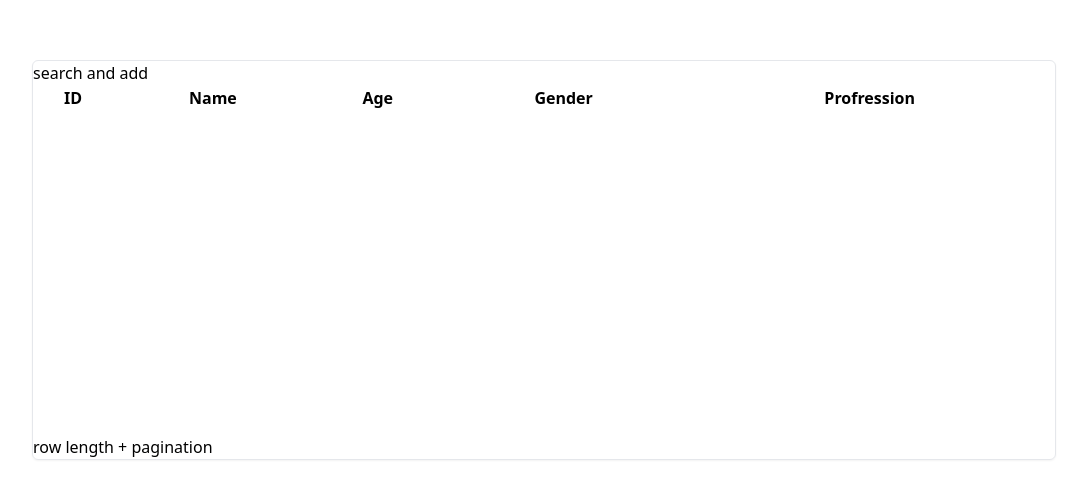
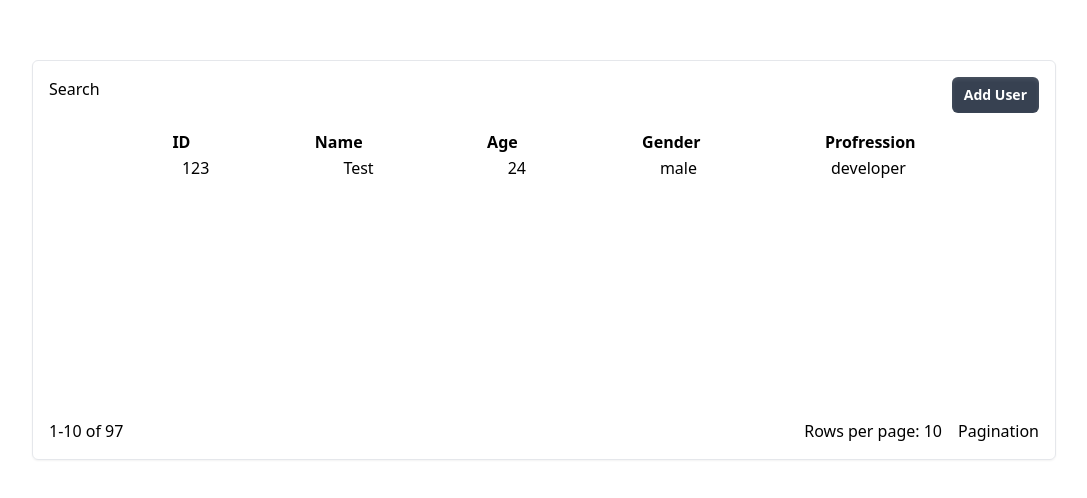
Before and after one commit to kielllll/datatable, a React (Vite) app: page / in a window 1280 px wide. Shown: the part 140-638 px from the top of the page, without its empty margins (96-1183 px from the left). Built offline with nearby package versions, Linux system fonts and the light colour scheme.

Commit message:
feat: datatable sections

```diff
--- a/package.json
+++ b/package.json
@@ -10,6 +10,7 @@
     "preview": "vite preview"
   },
   "dependencies": {
+    "@headlessui/react": "^2.1.1",
     "classnames": "^2.5.1",
     "react": "^18.3.1",
     "react-dom": "^18.3.1"
--- a/src/App.tsx
+++ b/src/App.tsx
@@ -1,4 +1,4 @@
-import DataTable, { Column } from './components/datatable'
+import DataTable from './components/datatable'
 import { UserRecord } from './types'
 import { useColumns } from './utils'
 
@@ -7,12 +7,28 @@ function App() {
 
   return (
     <div className="h-screen w-screen flex justify-center items-center">
-      <DataTable data={[] as UserRecord[]}>
+      <DataTable
+        data={
+          [
+            {
+              id: '123',
+              name: 'Test',
+              age: 24,
+              gender: 'male',
+              profession: 'developer',
+            },
+          ] as UserRecord[]
+        }
+        addButtonProps={{
+          onClick: () => console.log('clicked'),
+          label: 'Add User',
+        }}
+      >
         {columns.map((column) => (
-          <Column
+          <DataTable.Column
             key={column.key}
             header={column.label}
-            render={(row: UserRecord) => <span>{row.id}</span>}
+            render={(row: UserRecord) => <span>{row[column.key]}</span>}
           />
         ))}
       </DataTable>
--- /dev/null
+++ b/src/components/button/Button.tsx
@@ -0,0 +1,18 @@
+import { Button as HButton } from '@headlessui/react'
+import { MouseEventHandler, ReactNode } from 'react'
+
+interface ButtonProps {
+  children: ReactNode
+  onClick: MouseEventHandler<HTMLButtonElement>
+}
+
+export default function Button({ children, onClick }: ButtonProps) {
+  return (
+    <HButton
+      className="inline-flex items-center gap-2 rounded-md bg-gray-700 py-1.5 px-3 text-sm/6 font-semibold text-white shadow-inner shadow-white/10 focus:outline-none data-[hover]:bg-gray-600 data-[open]:bg-gray-700 data-[focus]:outline-1 data-[focus]:outline-white"
+      onClick={onClick}
+    >
+      {children}
+    </HButton>
+  )
+}
--- /dev/null
+++ b/src/components/button/index.ts
@@ -0,0 +1 @@
+export { default } from './Button'
--- a/src/components/datatable/Column.tsx
+++ /dev/null
@@ -1,14 +0,0 @@
-import React from 'react'
-
-interface ColumnProps<T> {
-  row?: T
-  render: (row: T) => React.ReactNode
-  header: string
-}
-
-export default function Column<T>({
-  row,
-  render,
-}: ColumnProps<T>): JSX.Element {
-  return <>{row && render(row)}</>
-}
--- a/src/components/datatable/DataTable.tsx
+++ b/src/components/datatable/DataTable.tsx
@@ -1,44 +1,67 @@
+import { MouseEventHandler, ReactElement, ReactNode } from 'react'
 import classNames from 'classnames'
-import { Children, ReactElement, ReactNode, cloneElement } from 'react'
+import Row from './Row'
+import Button from '../button'
+
+interface ColumnProps<T> {
+  render: (row: T) => React.ReactNode
+  header: string
+}
 
 interface DataTableProps<T> {
   className?: string
-  children: ReactNode
+  children: ReactElement<ColumnProps<T>>[]
   data: T[]
+  addButtonProps: {
+    onClick: MouseEventHandler<HTMLButtonElement>
+    label: ReactNode
+  }
 }
 
 export default function DataTable<T>({
   className,
   children,
   data,
+  addButtonProps,
 }: DataTableProps<T>): JSX.Element {
   return (
     <div
       className={classNames(
-        'w-[80%] h-[50%] shadow-sm border rounded-md flex flex-col',
+        'w-[80%] h-[50%] shadow-sm border rounded-md flex flex-col p-4 gap-4',
         className
       )}
     >
-      <header className="mb-auto">search and add</header>
-      <table className="flex-1">
-        <thead>
-          <tr>
-            {Children.map(children, (child) => (
-              <th>{(child as ReactElement).props.header}</th>
+      <header className="mb-auto flex justify-between">
+        <div>Search</div>
+        <Button onClick={addButtonProps.onClick}>{addButtonProps.label}</Button>
+      </header>
+      <table className="w-full flex flex-col h-full">
+        <thead className="w-full">
+          <Row>
+            {children.map((child, index) => (
+              <th key={index}>{child.props.header}</th>
             ))}
-          </tr>
+          </Row>
         </thead>
-        <tbody>
+        <tbody className="w-full">
           {data.map((row, rowIndex) => (
-            <tr key={rowIndex}>
-              {Children.map(children, (child) =>
-                cloneElement(child as React.ReactElement, { row })
-              )}
-            </tr>
+            <Row key={rowIndex}>
+              {children.map((child, columnIndex) => (
+                <td key={columnIndex}>{child.props.render(row)}</td>
+              ))}
+            </Row>
           ))}
         </tbody>
       </table>
-      <footer className="mt-auto">row length + pagination</footer>
+      <footer className="mt-auto flex">
+        <div>1-10 of 97</div>
+        <div className="flex ml-auto gap-4">
+          <div>Rows per page: 10</div>
+          <div>Pagination</div>
+        </div>
+      </footer>
     </div>
   )
 }
+
+DataTable.Column = <T extends unknown>(props: ColumnProps<T>): null => null
--- /dev/null
+++ b/src/components/datatable/Row.tsx
@@ -0,0 +1,6 @@
+interface RowProps {
+  children: JSX.Element[]
+}
+export default function Row({ children }: RowProps) {
+  return <tr className="w-full flex justify-evenly">{children}</tr>
+}
--- a/src/components/datatable/index.ts
+++ b/src/components/datatable/index.ts
@@ -1,4 +1 @@
-import DataTable from './DataTable'
-export { default as Column } from './Column'
-
-export default DataTable
+export { default } from './DataTable'
--- a/src/types.ts
+++ b/src/types.ts
@@ -6,7 +6,7 @@ export type Column<T> = {
 export type UserRecord = {
   id: string
   name: string
-  age: string
+  age: number
   gender: 'male' | 'female' | 'prefer not to say'
   profession?: string
 }
```
Also changed, not shown: 1 other file (tests, documents, lock files or other folders).
